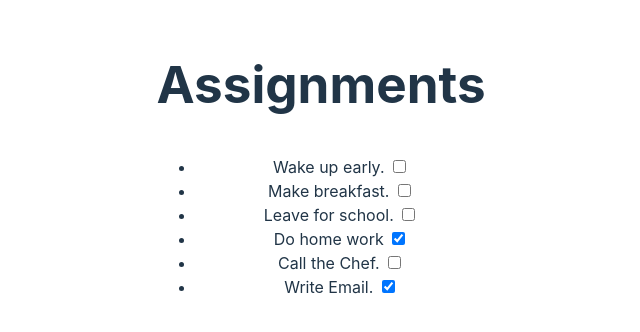
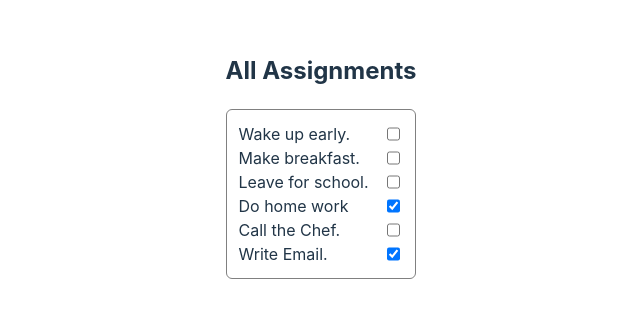
Before and after one commit to sudhansom/vue-project, a Vue app: page / in a window 1280 px wide. Shown: the part 236-568 px from the top of the page, without its empty margins (319-959 px from the left). Built offline with nearby package versions, Linux system fonts and the light colour scheme; data requests are answered from the project's data file.

Commit message:
give a style little bit

```diff
--- a/src/components/Assignments.vue
+++ b/src/components/Assignments.vue
@@ -14,7 +14,6 @@ onMounted(()=>{
   .then(response => response.json())
   .then(data => {
     assignments.value = data
-    console.log(data)
   })
 })
 </script>
--- a/src/components/AssignmentsList.vue
+++ b/src/components/AssignmentsList.vue
@@ -1,9 +1,9 @@
 <template>
   <section>
     <header>
-      <h1>
-        Assignments
-      </h1>
+      <h2>
+        All Assignments
+      </h2>
     </header>
     <div>
       <ul>
@@ -24,5 +24,15 @@ defineProps({
 </script>
 
 <style scoped>
-
+ul {
+    list-style-type: none;
+    border: 1px solid gray;
+    padding: 12px;
+    border-radius: 6px;
+}
+li {
+    display: flex;
+    justify-content: space-between;
+    gap: 12px;
+}
 </style>
```
